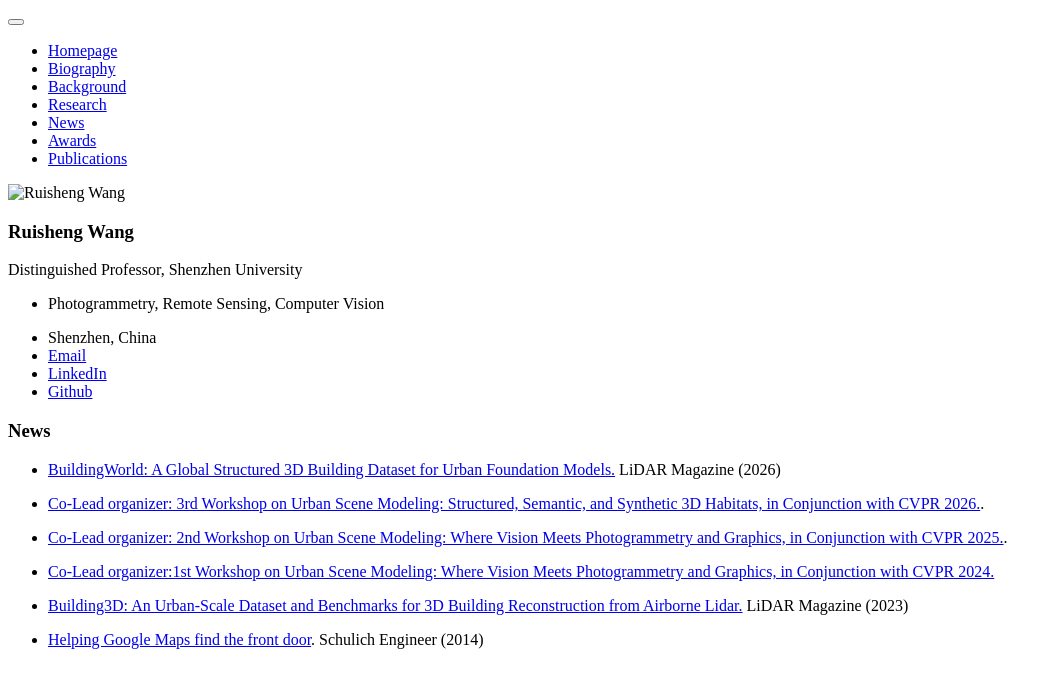
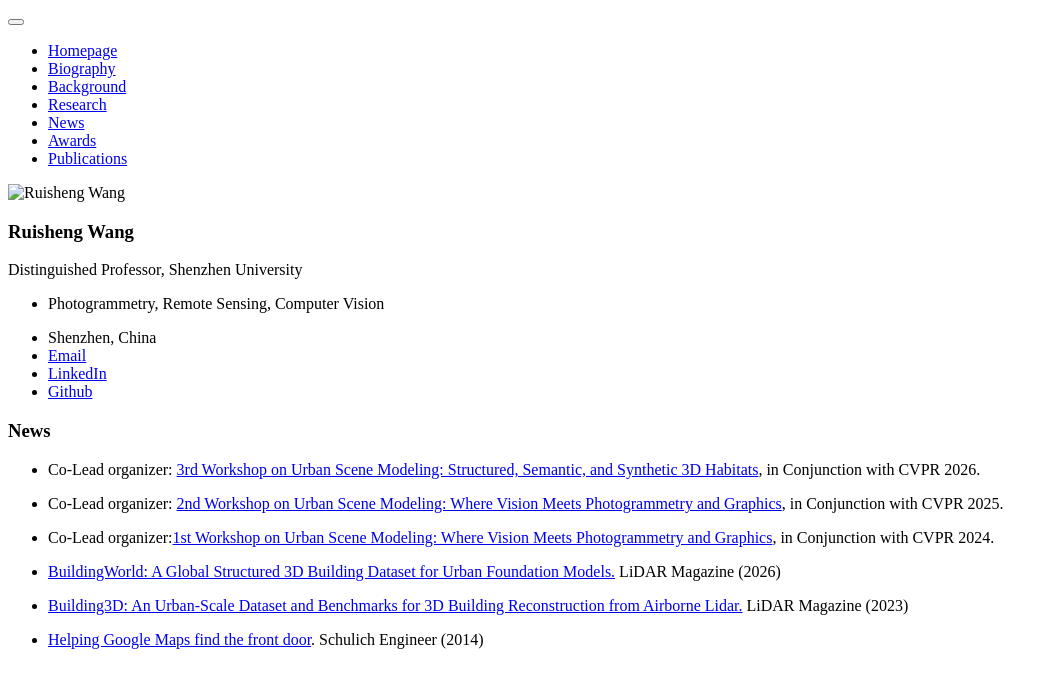
Before and after one commit to ruishengwang/ruishengwang.github.io, a Jekyll site: the page built from _pages/includes/news.md, in a window 1280 px wide. Shown: the top 688 px of the page, without its empty margins (0-1058 px from the left). Built offline with Jekyll 4.4.1, drawn with Linux system fonts in a browser that asks for light colours; our own code applies the rules of GitHub Pages for plain Markdown files.

Commit message:
Reorganize news section and update entries

```diff
--- a/_pages/includes/news.md
+++ b/_pages/includes/news.md
@@ -1,12 +1,12 @@
 # News
 
+- Co-Lead organizer: [3rd Workshop on Urban Scene Modeling: Structured, Semantic, and Synthetic 3D Habitats](https://usm3d.github.io/),  in Conjunction with CVPR 2026.
+
+- Co-Lead organizer: [2nd Workshop on Urban Scene Modeling: Where Vision Meets Photogrammetry and Graphics](https://usm3d.github.io/2025/), in Conjunction with CVPR 2025.
+
+- Co-Lead organizer:[1st Workshop on Urban Scene Modeling: Where Vision Meets Photogrammetry and Graphics](https://usm3d.github.io/2024/), in Conjunction with CVPR 2024.
+
 - [BuildingWorld: A Global Structured 3D Building Dataset for Urban Foundation Models.](https://lidarmag.com/2026/02/16/buildingworld-a-global-structured-3d-building-dataset-for-urban-foundation-models/) LiDAR Magazine (2026)
-
-- [Co-Lead organizer: 3rd Workshop on Urban Scene Modeling: Structured, Semantic, and Synthetic 3D Habitats,  in Conjunction with CVPR 2026.](https://usm3d.github.io/).
-
-- [Co-Lead organizer: 2nd Workshop on Urban Scene Modeling: Where Vision Meets Photogrammetry and Graphics, in Conjunction with CVPR 2025.](https://usm3d.github.io/2025/).
-
-- [Co-Lead organizer:1st Workshop on Urban Scene Modeling: Where Vision Meets Photogrammetry and Graphics, in Conjunction with CVPR 2024.](https://usm3d.github.io/2024/)
 
 - [Building3D: An Urban-Scale Dataset and Benchmarks for 3D Building Reconstruction from Airborne Lidar.](https://lidarmag.com/2023/10/18/building3d-an-urban-scale-dataset-and-benchmarks-for-3d-building-reconstruction-from-airborne-lidar/) LiDAR Magazine (2023)
 
```
